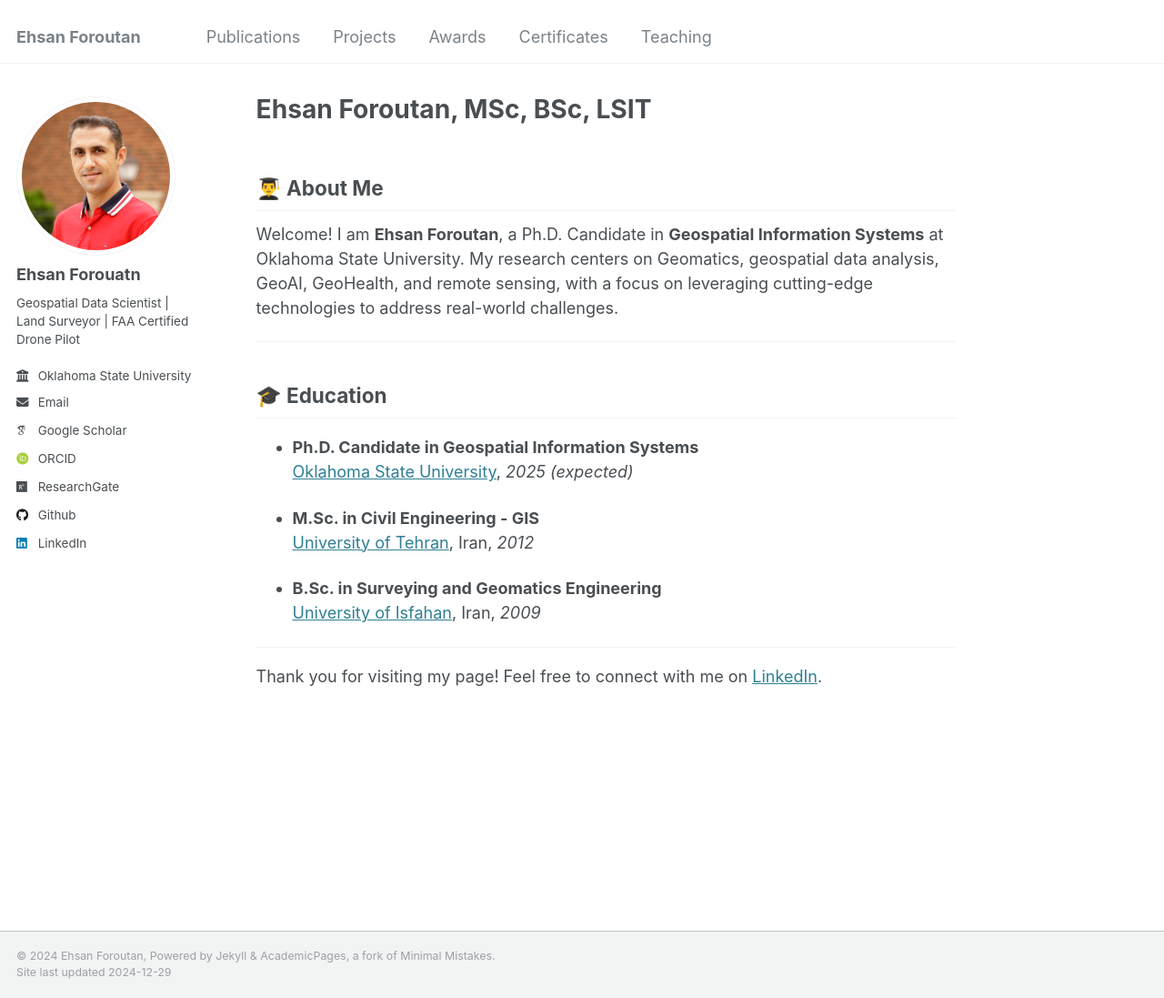
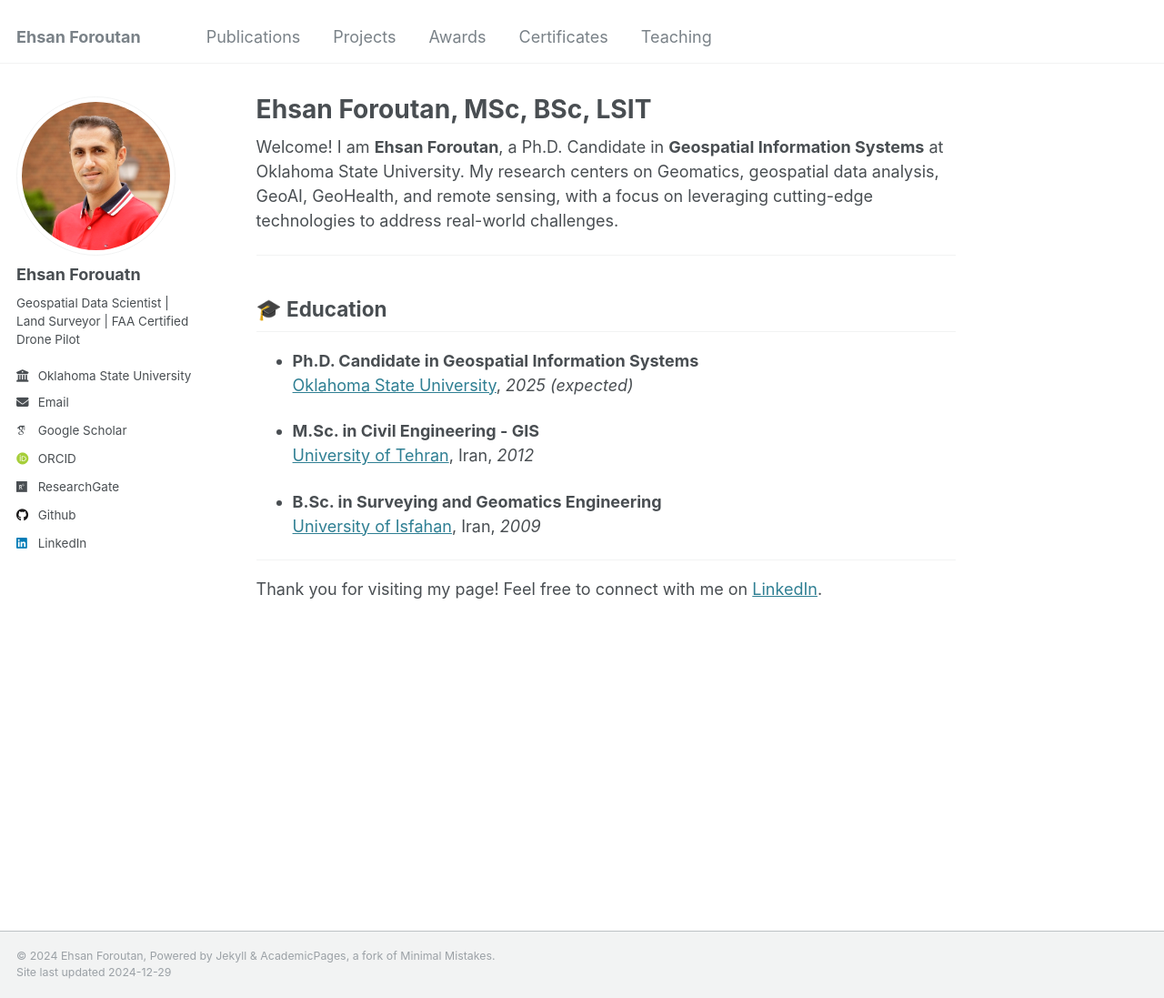
Before and after one commit to eforoutan/eforoutan.github.io, a Jekyll site: the page built from _pages/about.md, in a window 1280 px wide and 1097 px high. Shown: the whole window at 91% size. Built offline with Jekyll 4.4.1, drawn with Linux system fonts in a browser that asks for light colours; some web fonts are replaced.

Commit message:
Update about.md

```diff
--- a/_pages/about.md
+++ b/_pages/about.md
@@ -7,7 +7,7 @@ redirect_from:
   - /about.html
 ---
 
-## 👨‍🎓 About Me
+
 
 Welcome! I am **Ehsan Foroutan**, a Ph.D. Candidate in **Geospatial Information Systems** at Oklahoma State University. My research centers on Geomatics, geospatial data analysis, GeoAI, GeoHealth, and remote sensing, with a focus on leveraging cutting-edge technologies to address real-world challenges.
 
```
